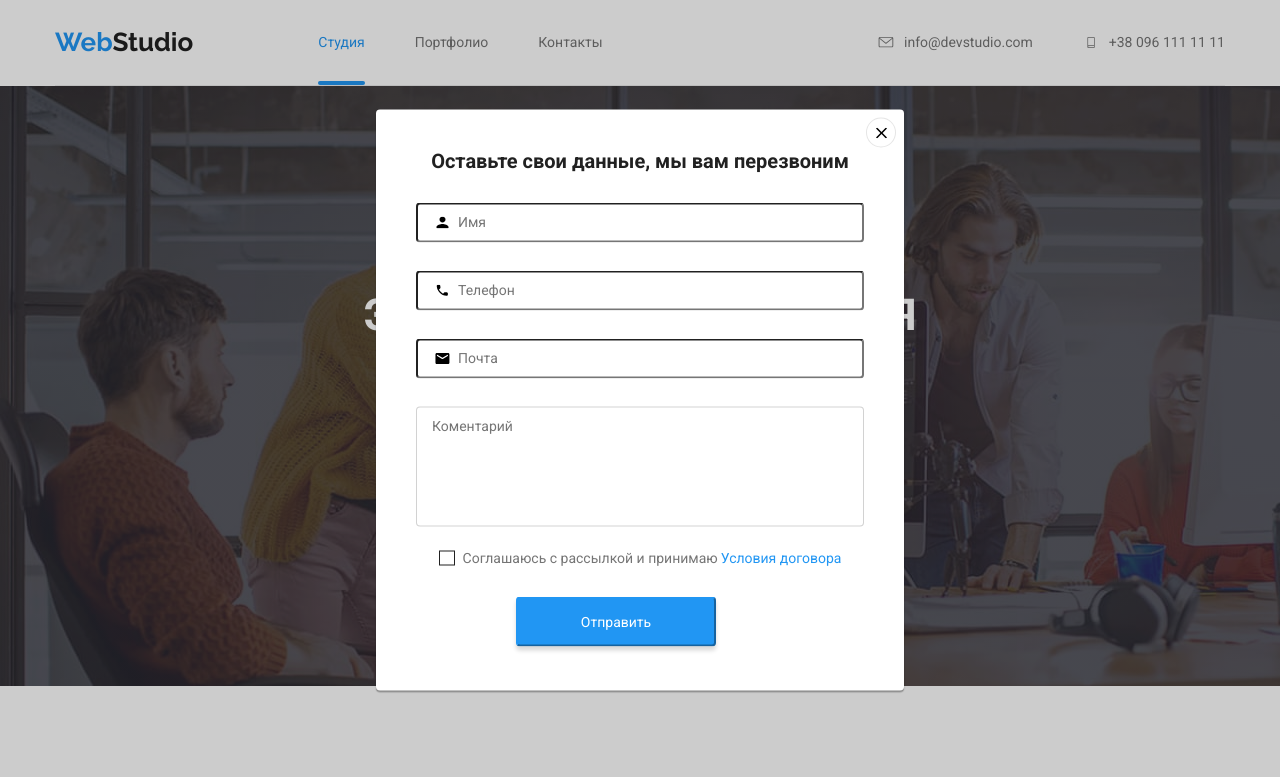
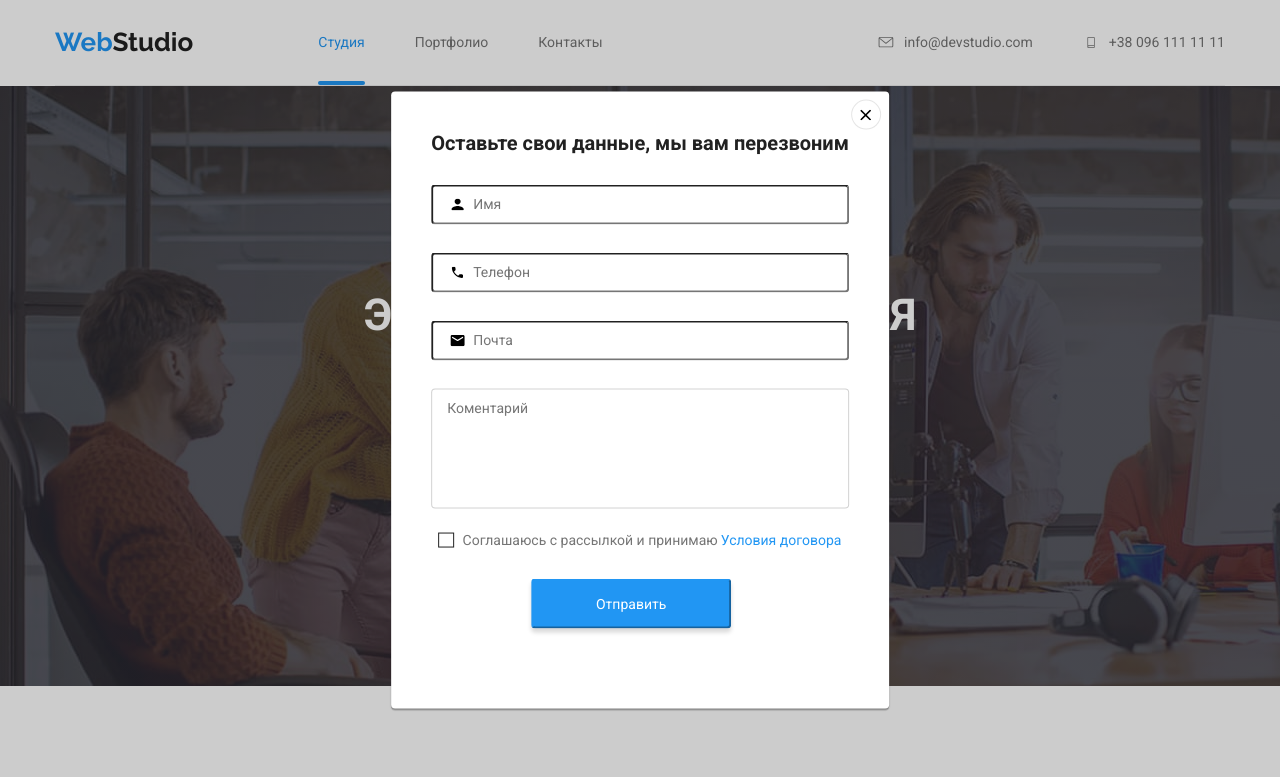
Before and after one commit to juliyalip/goit-markup-hw-06, a plain HTML site: page index.html in a window 1280 px wide. Both pictures are taken after a click on the link "Заказать услугу". Shown: the top 777 px of the page. Drawn offline with Linux system fonts and the light colour scheme.

Commit message:
выравнивает, для полного вмещение окна на странице

```diff
--- a/css/styles.css
+++ b/css/styles.css
@@ -34,7 +34,8 @@ width: 100%;
 height: 100%;
 z-index: 1;
 
-background-color: var(--color-modalnoe-okno);}
+background-color: var(--color-modalnoe-okno);
+}
 
 .is-hidden {opacity: 0;
 pointer-events: none;
@@ -67,8 +68,6 @@ fill: #2196F3;}
 
 .modal {
     position: absolute;
-    width: 528px;
-    height: 581px;
 background-color: var(--color-zagolovka);
 border-radius: 4px;
 box-shadow: 0px 2px 1px rgba(0, 0, 0, 0.2), 0px 1px 1px rgba(0, 0, 0, 0.14), 0px 1px 3px rgba(0, 0, 0, 0.12);
@@ -78,6 +77,9 @@ transform: translate(-50%, -50%);
 padding: 40px;
 line-height: 1.14;
 color: var(--stile-text-color);
+max-height: calc(100%-30px);
+max-width: calc(100% -30px);
+overflow: auto;
 }
 
 
```
